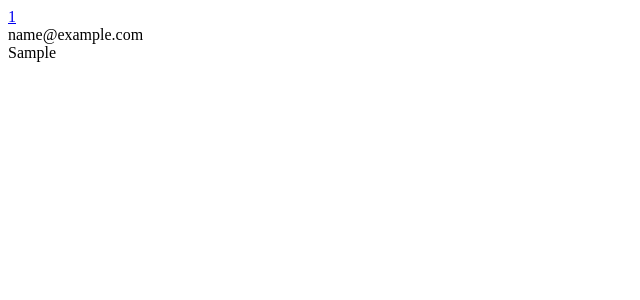
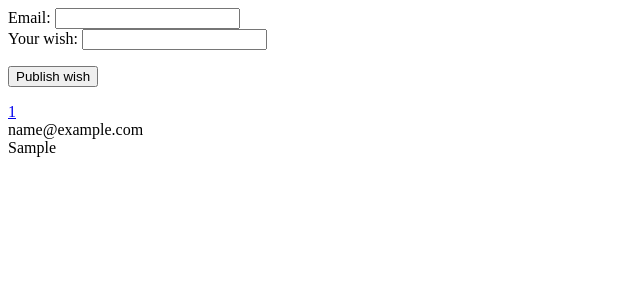
Before and after one commit to 2gis/wishpush, a Django app: page /dashboard/ in a window 1280 px wide. Shown: the top 300 px of the page, without its empty margins (0-640 px from the left). Run offline with Django 3.2, Linux system fonts and the light colour scheme; tables that the repository leaves empty hold one stand-in row (values such as "Sample post").

Commit message:
add wish publish form

```diff
--- a/dashboard/models.py
+++ b/dashboard/models.py
@@ -1,4 +1,5 @@
 from django.db import models
+from django import forms
 
 # Create your models here.
 class Wish(models.Model):
@@ -7,3 +8,7 @@ class Wish(models.Model):
 	status = models.CharField(max_length=200)
 	jira_ticket = models.CharField(max_length=200)
 	date = models.DateTimeField('date published')
+
+class WishForm(forms.Form):
+    email = forms.EmailField(max_length=100)
+    wish = forms.CharField()
--- a/dashboard/templates/dashboard/index.html
+++ b/dashboard/templates/dashboard/index.html
@@ -1,3 +1,25 @@
+<form action="/dashboard/" method="post">{% csrf_token %}
+    {{ form.non_field_errors }}
+    <div class="fieldWrapper">
+        {{ form.email.errors }}
+        <label for="id_email">Email:</label>
+        {{ form.email }}
+    </div>
+    <div class="fieldWrapper">
+        {{ form.wish.errors }}
+        <label for="id_wish">Your wish:</label>
+        {{ form.wish }}
+    </div>
+    <p><input type="submit" value="Publish wish" /></p>
+</form>
+{% if form.subject.errors %}
+    <ol>
+    {% for error in form.subject.errors %}
+        <li><strong>{{ error|escape }}</strong></li>
+    {% endfor %}
+    </ol>
+{% endif %}
+
 {% if wish_list %}
     <div>
     {% for wish in wish_list %}
--- a/dashboard/views.py
+++ b/dashboard/views.py
@@ -1,18 +1,41 @@
 # Create your views here.
 
 from django.http import HttpResponse
+from django.http import HttpResponseRedirect
 from django.shortcuts import render
 
-from dashboard.models import Wish
+from dashboard.models import Wish, WishForm
 
 def index(request):
 	wish_list = Wish.objects.order_by('date')[:5]
-	# template = loader.get_template('dashboard/index.html')
-	# context = RequestContext(request, {
-	#     'wish_list': wish_list,
-	# })
-	context = {
-		'wish_list': wish_list,
-	}
-	return render(request, 'dashboard/index.html', context)
-    # return HttpResponse(template.render(context))
+
+	if request.method == 'POST': # If the form has been submitted...
+		form = WishForm(request.POST) # A form bound to the POST data
+		if form.is_valid(): # All validation rules pass
+			email = form.cleaned_data['email']
+			wish = form.cleaned_data['wish']
+
+			from django.utils import timezone
+			w = Wish(email=email, wish=wish, date=timezone.now())
+			w.save()
+			# from django.core.mail import send_mail
+			# send_mail("Your wish is our wish!", wish + "\n\nNow we know, thanks!", "autoqa@2gis.ru", [email])
+			return HttpResponseRedirect('/dashboard/') # Redirect after POST
+		else:
+			context = {
+				'form': form,
+				'wish_list': wish_list,
+			}
+		return render(request, 'dashboard/index.html', context)
+
+		#return HttpResponse("there's an error")
+	else:
+		form = WishForm() # An unbound form
+		context = {
+			'form': form,
+			'wish_list': wish_list,
+		}
+		return render(request, 'dashboard/index.html', context)
+
+def thanks(request):
+	pass
```
